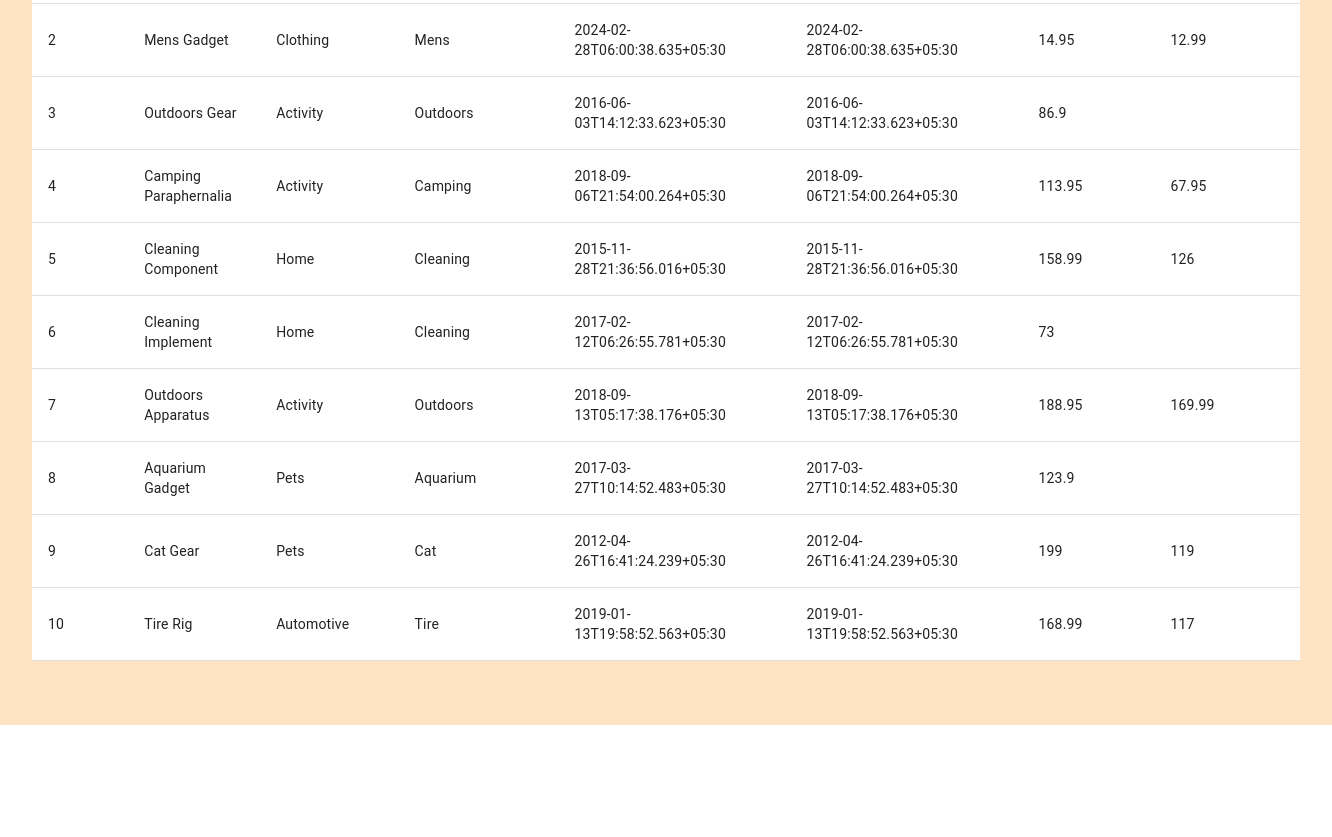
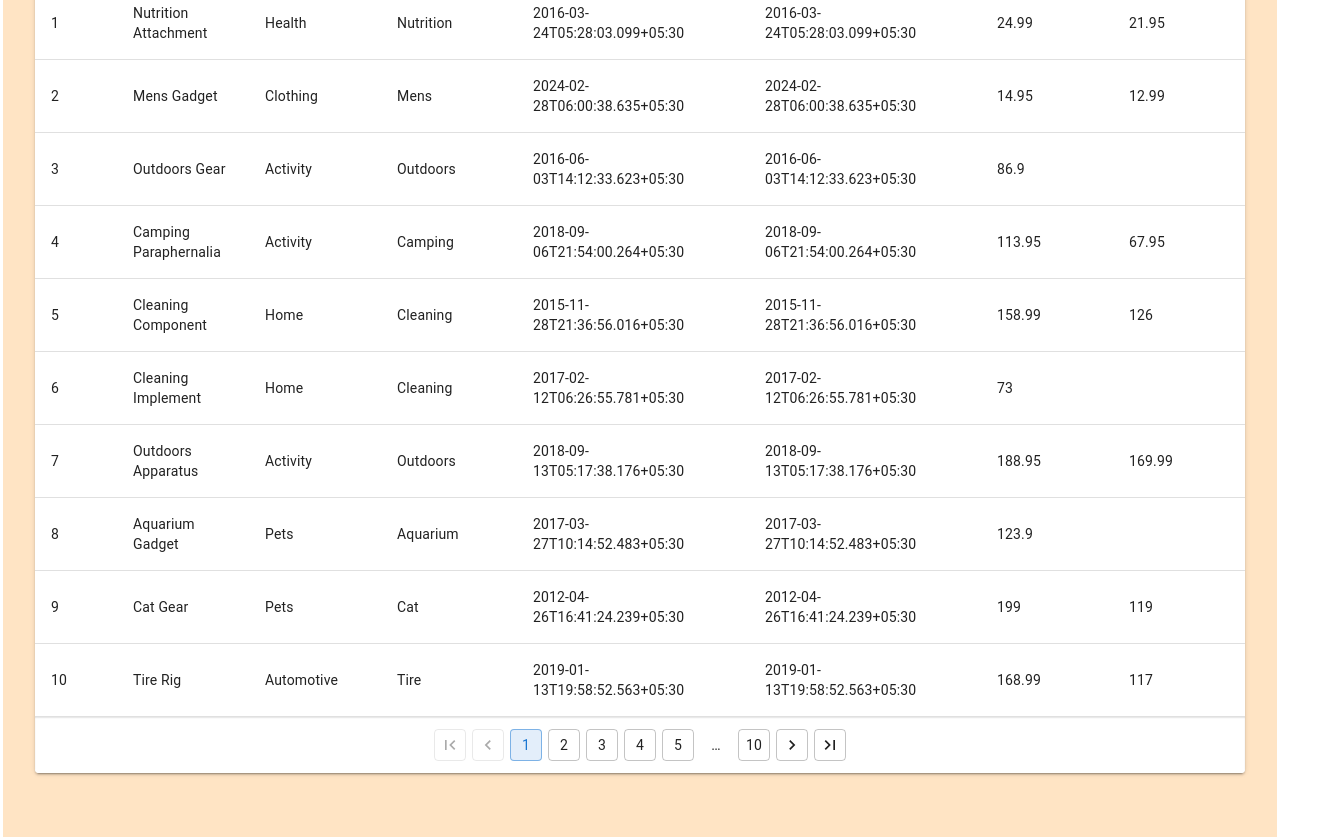
Before and after one commit to techtobit/React-TanStack-MaterialUI-Table-Reunion, a React (Vite) app: page / in a window 1280 px wide. Shown: the part 180-1017 px from the top of the page, 1332 px wide, since content can reach past the window. Before the commit the page ends 905 px from the top, so only its background shows below. Built offline with nearby package versions, Linux system fonts and the light colour scheme.

Commit message:
pagenation, top toggles updated

```diff
--- a/package.json
+++ b/package.json
@@ -18,6 +18,7 @@
     "@mui/x-date-pickers": "^6.19.8",
     "@tanstack/react-query": "^5.28.6",
     "@tanstack/react-table": "^8.15.0",
+    "lodash": "^4.17.21",
     "material-react-table": "^2.12.1",
     "react": "^18.2.0",
     "react-dom": "^18.2.0",
--- a/src/App.css
+++ b/src/App.css
@@ -5,6 +5,17 @@
   text-align: center;
   background-color: bisque;
 }
+
+.css-1llu0od{
+  justify-content: center !important;
+}
+.css-qpxlqp{
+  left: 50% !important;
+  transform: translateX(-50%) !important;
+  right: unset !important;
+}
+
+
 
 .logo {
   height: 6em;
--- a/src/Table.jsx
+++ b/src/Table.jsx
@@ -1,9 +1,11 @@
-import { useMemo} from 'react';
+import { useMemo } from 'react';
 import {
   MRT_Table,
   useMaterialReactTable,
+  MaterialReactTable,
   MRT_GlobalFilterTextField,
 } from 'material-react-table';
+
 import {
   Box,
   Stack,
@@ -17,33 +19,56 @@ import {
 } from '@mui/material';
 
 import TableHook from './TableHook';
+import { getCoreRowModel, getPaginationRowModel } from '@tanstack/react-table';
 
 const Example = () => {
 
-  const {columns, items, error, isLoading} = TableHook();
+  const { columns, items, error, isLoading } = TableHook();
 
   const table = useMaterialReactTable({
     columns,
-    data:items || true,
-    enableGlobalFilter:true
+    data: items || true,
+    enableColumnActions: false,
+    enableDensityToggle: false,
+    enableFullScreenToggle: false,
+    muiSearchTextFieldProps: {
+      placeholder: 'Search all users',
+      sx: { minWidth: '300px' },
+      variant: 'outlined',
+    },
+    muiPaginationProps: {
+      color: 'primary',
+      shape: 'rounded',
+      showRowsPerPage: false,
+      variant: 'outlined',
+    },
+    paginationDisplayMode: 'pages',
+    enableGlobalFilterModes:true,
+
+
   });
 
   if (isLoading) {
     return <div>isLoading</div>;
   }
 
-  return(
+  return (
     <Stack sx={{ m: '2rem 0' }}>
-    <Box
+      <Box
         sx={{
           display: 'flex',
           justifyContent: 'space-between',
           alignItems: 'center',
         }}
       >
-        {/* <MRT_GlobalFilterTextField table={table} /> */}
-        {/* <MRT_TablePagination table={table} /> */}
-        <MRT_Table table={table} />
+    <MaterialReactTable
+    table={table}
+    enableGlobalFilterModes
+      initialState={{
+        showGlobalFilter: true,
+      }}
+      positionGlobalFilter="left"
+      />
       </Box>
 
     </Stack>
```
Also changed, not shown: 1 other file (tests, documents, lock files or other folders).
